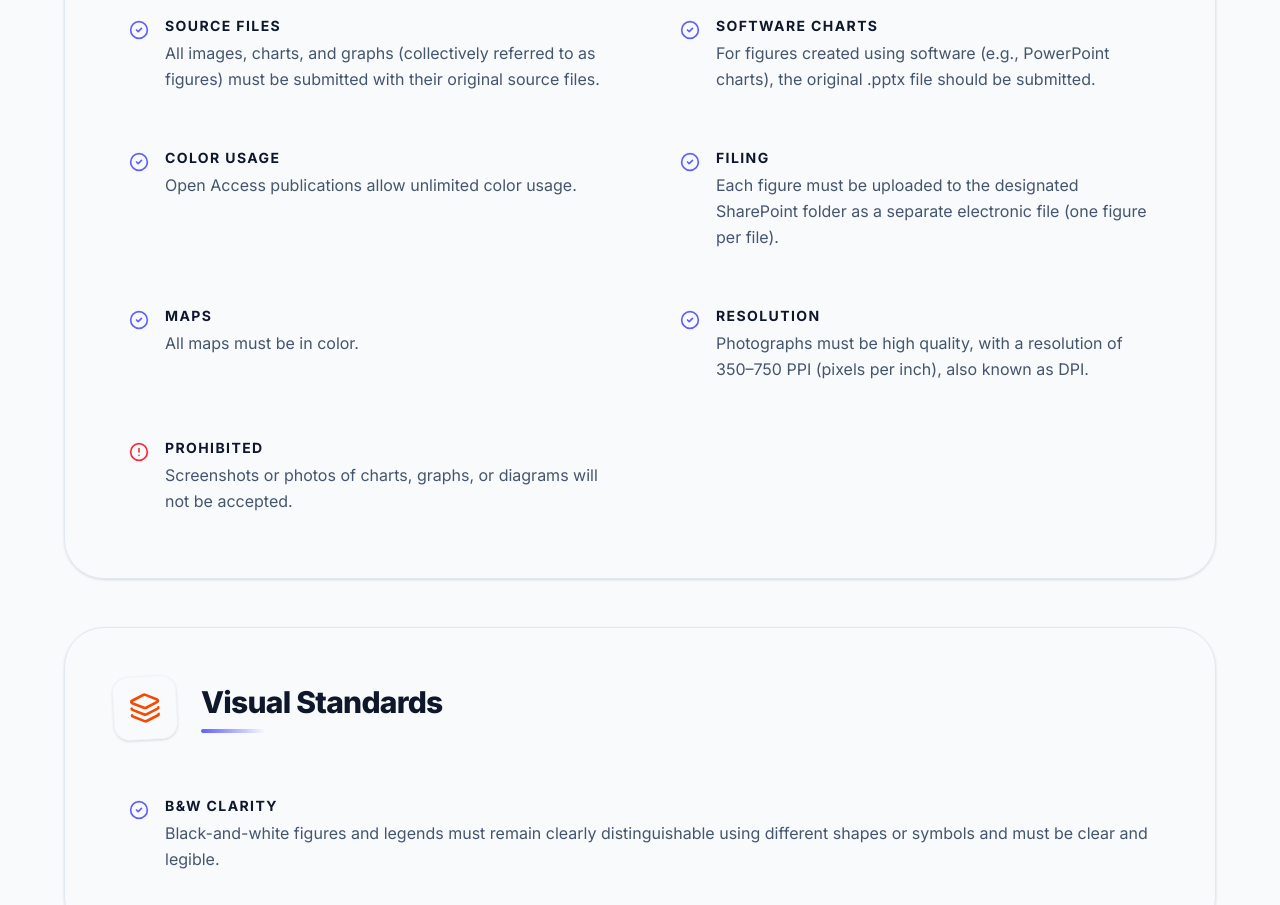
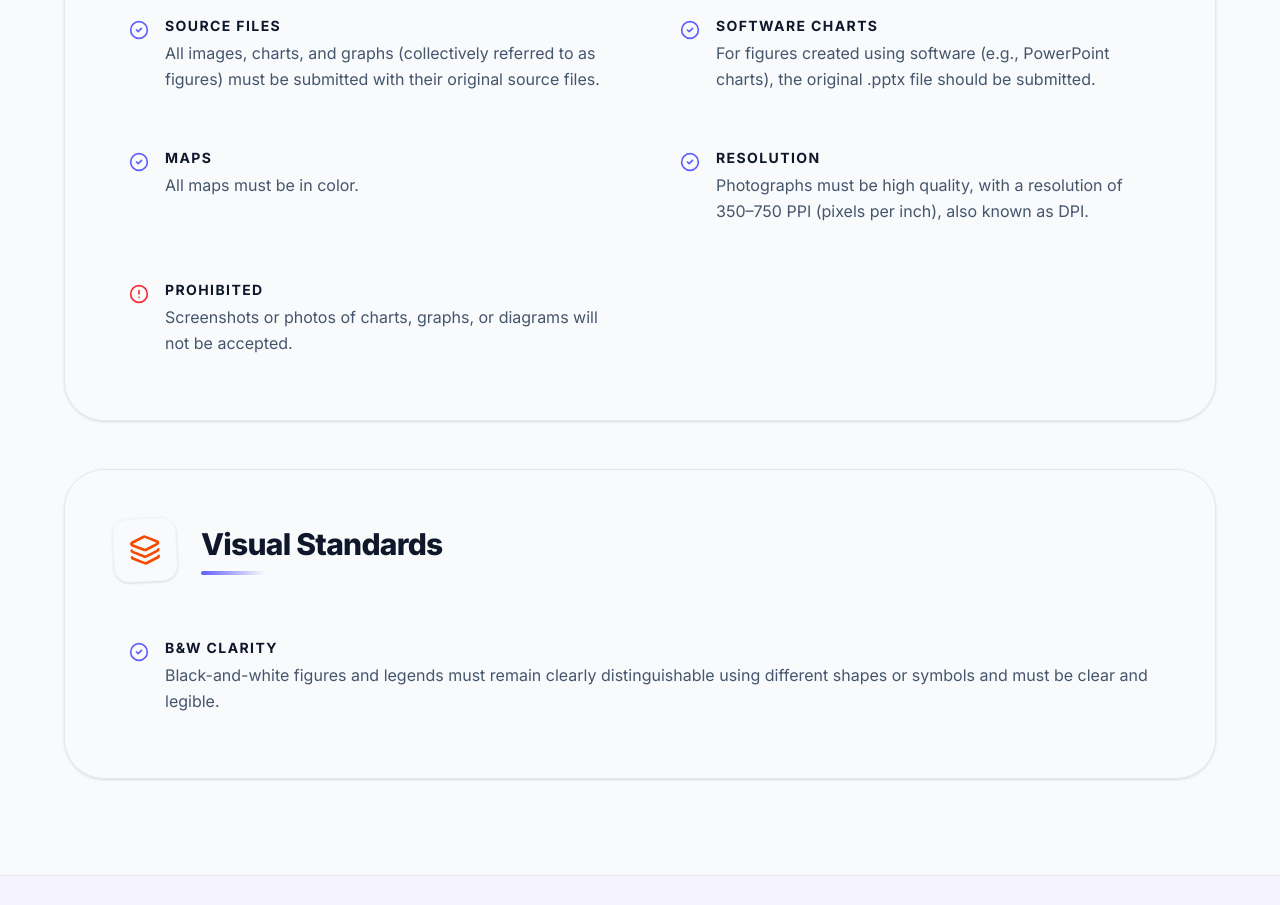
Before and after one commit to KartikTulsian/iemnacdc, a Next.js app: page /guidelines in a window 1280 px wide. Shown: the part 1360-2265 px from the top of the page. Built offline with nearby package versions, Linux system fonts and the light colour scheme.

Commit message:
Remove color usage and filing guidelines

```diff
--- a/src/components/Guidelines/PaperSubGuidelines.tsx
+++ b/src/components/Guidelines/PaperSubGuidelines.tsx
@@ -39,8 +39,6 @@ export default function PaperSubmissionGuidelines() {
         >
           <GuideItem title="Source Files" text="All images, charts, and graphs (collectively referred to as figures) must be submitted with their original source files." />
           <GuideItem title="Software Charts" text="For figures created using software (e.g., PowerPoint charts), the original .pptx file should be submitted." />
-          <GuideItem title="Color Usage" text="Open Access publications allow unlimited color usage." />
-          <GuideItem title="Filing" text="Each figure must be uploaded to the designated SharePoint folder as a separate electronic file (one figure per file)." />
           <GuideItem title="Maps" text="All maps must be in color." />
           <GuideItem title="Resolution" text="Photographs must be high quality, with a resolution of 350–750 PPI (pixels per inch), also known as DPI." />
           <GuideItem variant="warning" title="Prohibited" text="Screenshots or photos of charts, graphs, or diagrams will not be accepted." />
```
